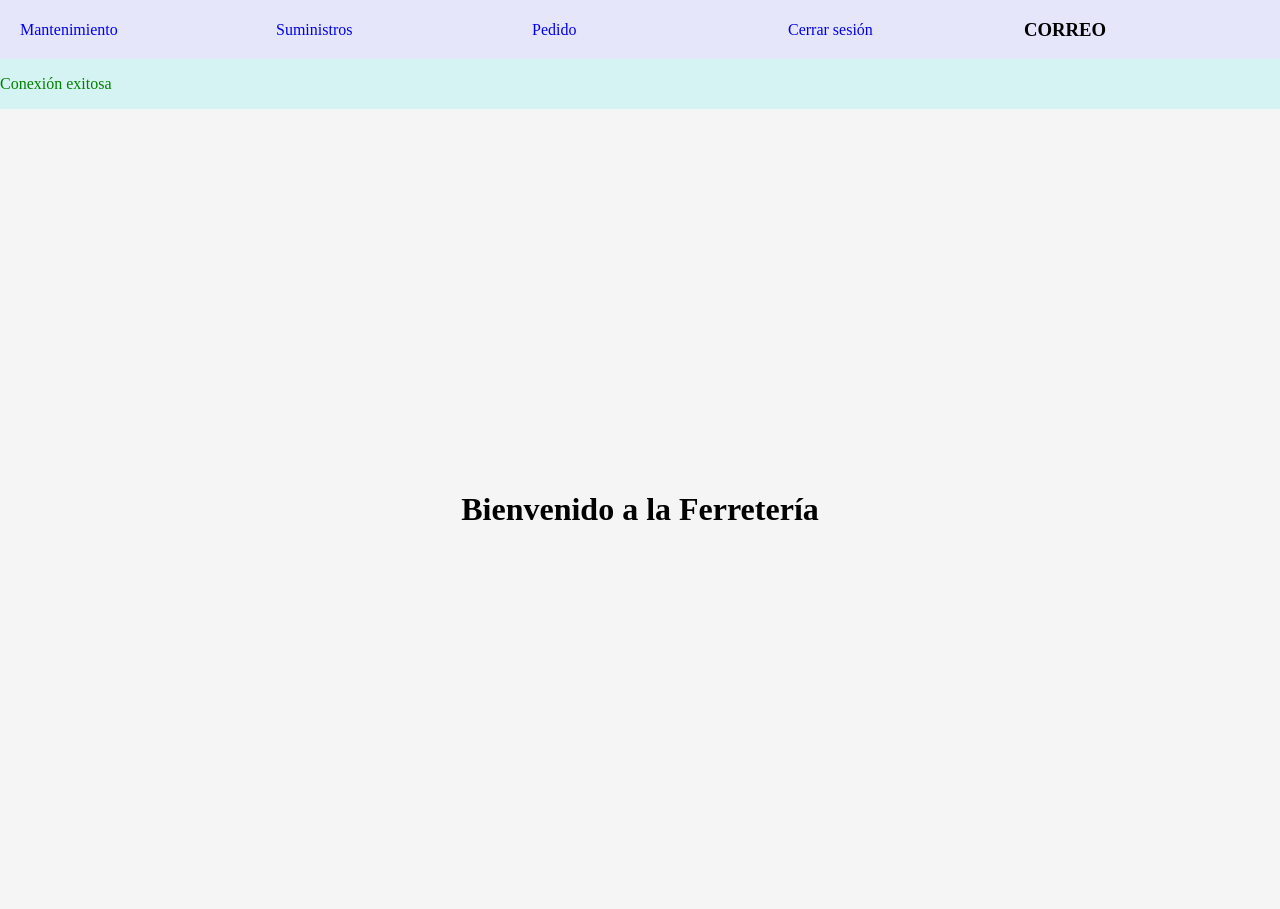
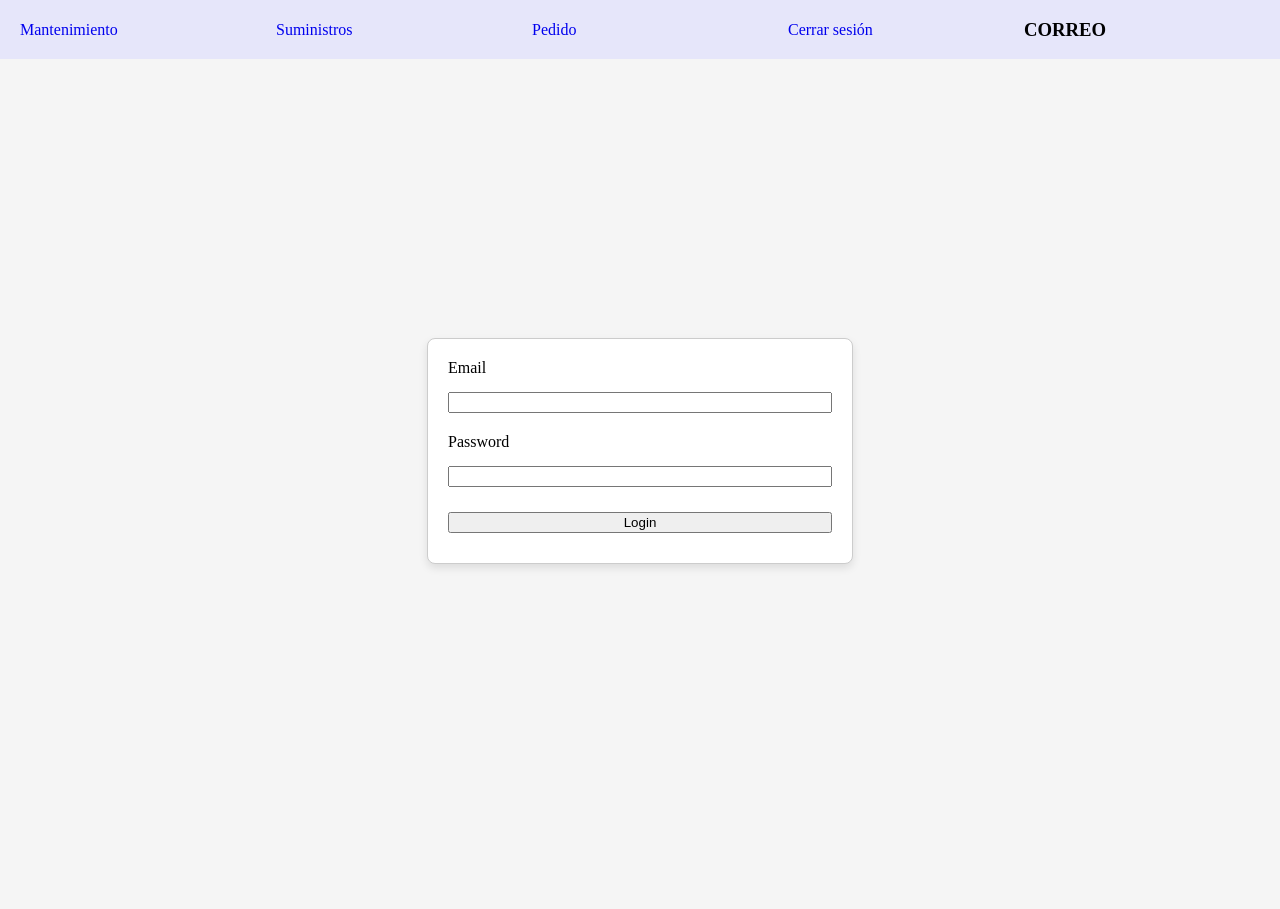
Before and after one commit to Carms22/Ferreteria_PHP, a PHP site: page /index.php in a window 1280 px wide. After the commit the page ends 568 px from the top, so only its background shows below. Run offline with PHP 8.4, Linux system fonts and the light colour scheme.

Commit message:
index, auth, datab,login

```diff
--- a/public/index.php
+++ b/public/index.php
@@ -11,9 +11,6 @@ use Core\Auth;
 // Conexión y Auth
 $conexion = Database::connect();
 $auth = new Auth($conexion);
-
-// Mensaje de conexión (quitarlo en producción)
-echo $conexion ? "<p style='color:green;'>Conexión exitosa</p>" : "<p style='color:red;'>Error al conectar</p>";
 ?>
 
 
@@ -31,7 +28,7 @@ echo $conexion ? "<p style='color:green;'>Conexión exitosa</p>" : "<p style='co
         if (isset($_GET['page'])) {
             // construimos ruta segura
             $page = basename($_GET['page']); // Seguridad: evita rutas maliciosas
-            $file = __DIR__ . "/../views/" . $page . ".php";
+            $file = __DIR__ . "/../views/". $page .".php";
             /**
              * __DIR__ → /var/www/html/T1_Practica2_Ferreteria/public
              * "/../views/" → sube un nivel (..) y entra en views/
@@ -39,14 +36,13 @@ echo $conexion ? "<p style='color:green;'>Conexión exitosa</p>" : "<p style='co
              */
 
             // Páginas públicas
-            $publicPages = ['auth/login', 'auth/register'];
-
+            $publicPages = ['auth/login', 'auth/logout'];
 
             // Si la página no es pública y el usuario no está autenticado → redirigir al login
             if (!in_array($page, $publicPages) &&
                 !$auth->isAuthenticated()) {
-                header("Location: index.php?page=auth/login");
-                exit;
+                $page="auth/login";
+                $file= __DIR__ . "/../views/". $page .".php";
             }
 
             if (file_exists($file)) {
@@ -55,9 +51,17 @@ echo $conexion ? "<p style='color:green;'>Conexión exitosa</p>" : "<p style='co
                 echo "<h2>Página no encontrada</h2>";
             }
         } else {
-
-
-            echo "<h1>Bienvenido a la Ferretería</h1>";
+            // Si no hay página en la URL y el usuario no está autenticado → login
+            if (!$auth->isAuthenticated()) {
+                $page = "auth/login";
+                $file = __DIR__ . "/../views/". $page .".php";
+                include $file;
+            } else {
+                // Si ya está autenticado y no hay parámetro → mostrar landing por defecto
+                $page = "catalog/landing";
+                $file = __DIR__ . "/../views/". $page .".php";
+                include $file;
+            }
         }
         ?>
     </div>
--- a/src/Core/Auth.php
+++ b/src/Core/Auth.php
@@ -21,14 +21,16 @@ class Auth{
      * @return bool
      */
     public function login(string $email, string $pass): bool {
-        $stmt = $this->pdo->prepare("SELECT * FROM ferreterias WHERE Correo = :email");
+
+        $sql ="SELECT * FROM ferreterias WHERE Correo = :email";
+        $stmt = $this->pdo->prepare($sql);//evita inyecciones sql
         $stmt->execute(['email' => $email]);
         $user = $stmt->fetch();
 
         if ($user && password_verify($pass, $user['Clave'])) {
             $_SESSION['user_id']   = $user['CodRes'];
             $_SESSION['user_name'] = $user['Nombre'];
-            $_SESSION['user_role'] = $user['Rol'];
+            $_SESSION['user_email'] = $user['Correo'];
             return true;
         }
         return false;
--- a/src/Core/Database.php
+++ b/src/Core/Database.php
@@ -13,7 +13,7 @@ class Database {
     private static function cargarArchivoEnv(): void {
         static $loaded = false;
         if (!$loaded) {
-            $dotenv = Dotenv::createImmutable(__DIR__);
+            $dotenv = Dotenv::createImmutable(__DIR__.'/../../');
             $dotenv->load();
             $loaded = true;
         }
--- a/views/auth/login.php
+++ b/views/auth/login.php
@@ -1,5 +1,4 @@
 <?php
-session_start();
 require_once __DIR__ . "/../../src/Core/Database.php";
 require_once __DIR__ . "/../../src/Core/Auth.php";
 
@@ -27,12 +26,10 @@ if ($_SERVER["REQUEST_METHOD"] === "POST") {
 }
 ?>
 
-<form class="column" method="post" action="login.php">
+<form class="column" method="post" action="index.php?page=auth/login">
     <label for="email">Email</label>
     <input id="email" name="email" type="email" required>
-
     <label for="pass">Password</label>
     <input id="pass" name="pass" type="password" required>
-
     <button type="submit" id="login" class="login">Login</button>
 </form>
```
